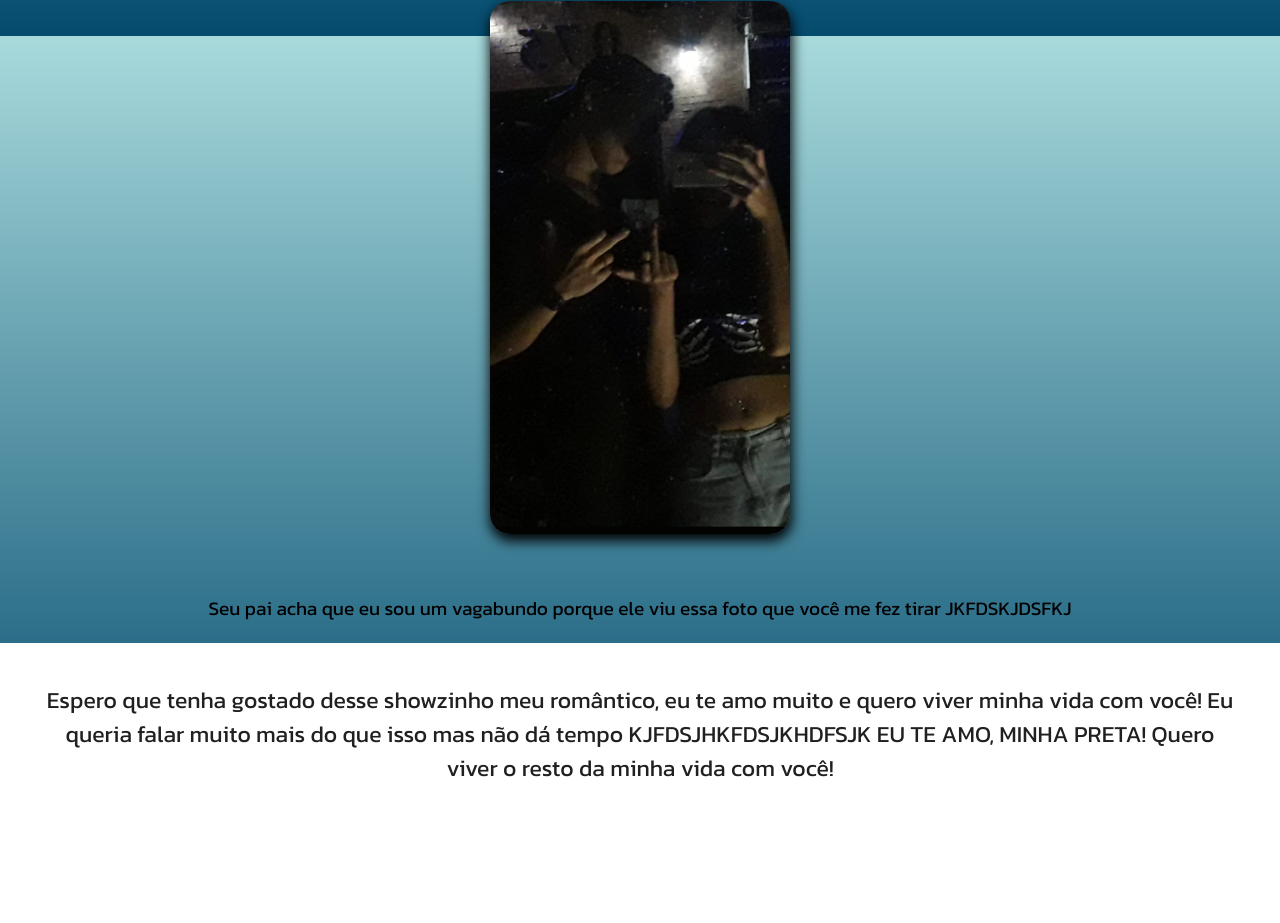
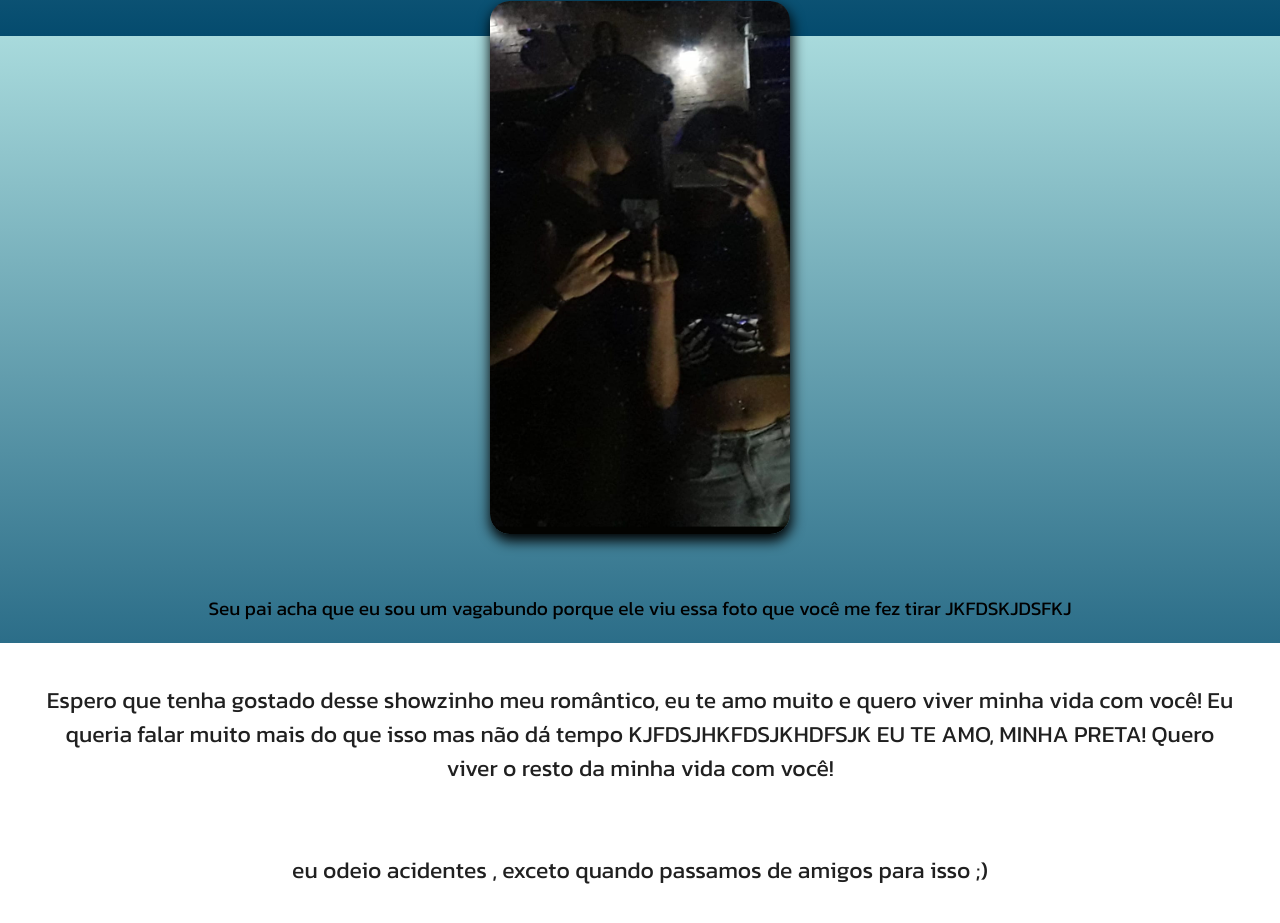
Before and after one commit to cauemirandasilva/happy, a plain HTML site: page index.html in a window 1280 px wide. Shown: the part 7964-8887 px from the top of the page. Before the commit the page ends 8789 px from the top, so only its background shows below. Drawn offline with Linux system fonts and the light colour scheme; a web font is replaced by a local one.

Commit message:
dasad
dasdsadsdaasd

```diff
--- a/index.html
+++ b/index.html
@@ -105,7 +105,10 @@
         <div id="texto">
             <p>Espero que tenha gostado desse showzinho meu romântico, eu te amo muito e quero viver minha
                 vida com você! Eu queria falar muito mais do que isso mas não dá tempo KJFDSJHKFDSJKHDFSJK
-                EU TE AMO, MINHA PRETA! Quero viver o resto da minha vida com você!
+                EU TE AMO, MINHA PRETA! Quero viver o resto da minha vida com você!<br>
+                <br>
+                <br>
+                eu odeio acidentes , exceto quando passamos de amigos para isso ;)
             </p>
         </div>
     </main>
```
